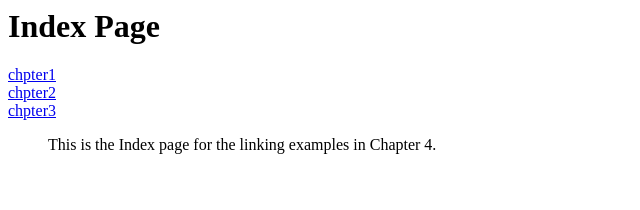
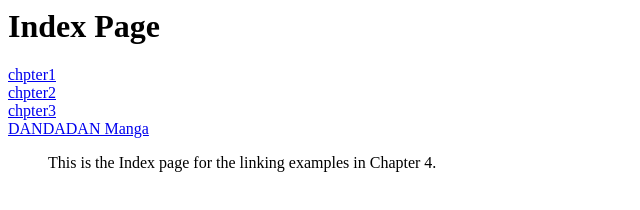
Before and after one commit to kalelP2/linkreview, a plain HTML site: page index.html in a window 1280 px wide. Shown: the whole page, without its empty margins (0-640 px from the left). Drawn offline with Linux system fonts and the light colour scheme.

Commit message:
Update index.html

```diff
--- a/index.html
+++ b/index.html
@@ -12,6 +12,8 @@
   <br>
 <a href="chapter3.html">chpter3</a>
   <br>
+<a href="https://dandadan.net/">DANDADAN Manga</a>
+  <br>
 <BLOCKQUOTE>This is the Index page for the linking examples in Chapter
 4.</BLOCKQUOTE>
 </BODY>
```
